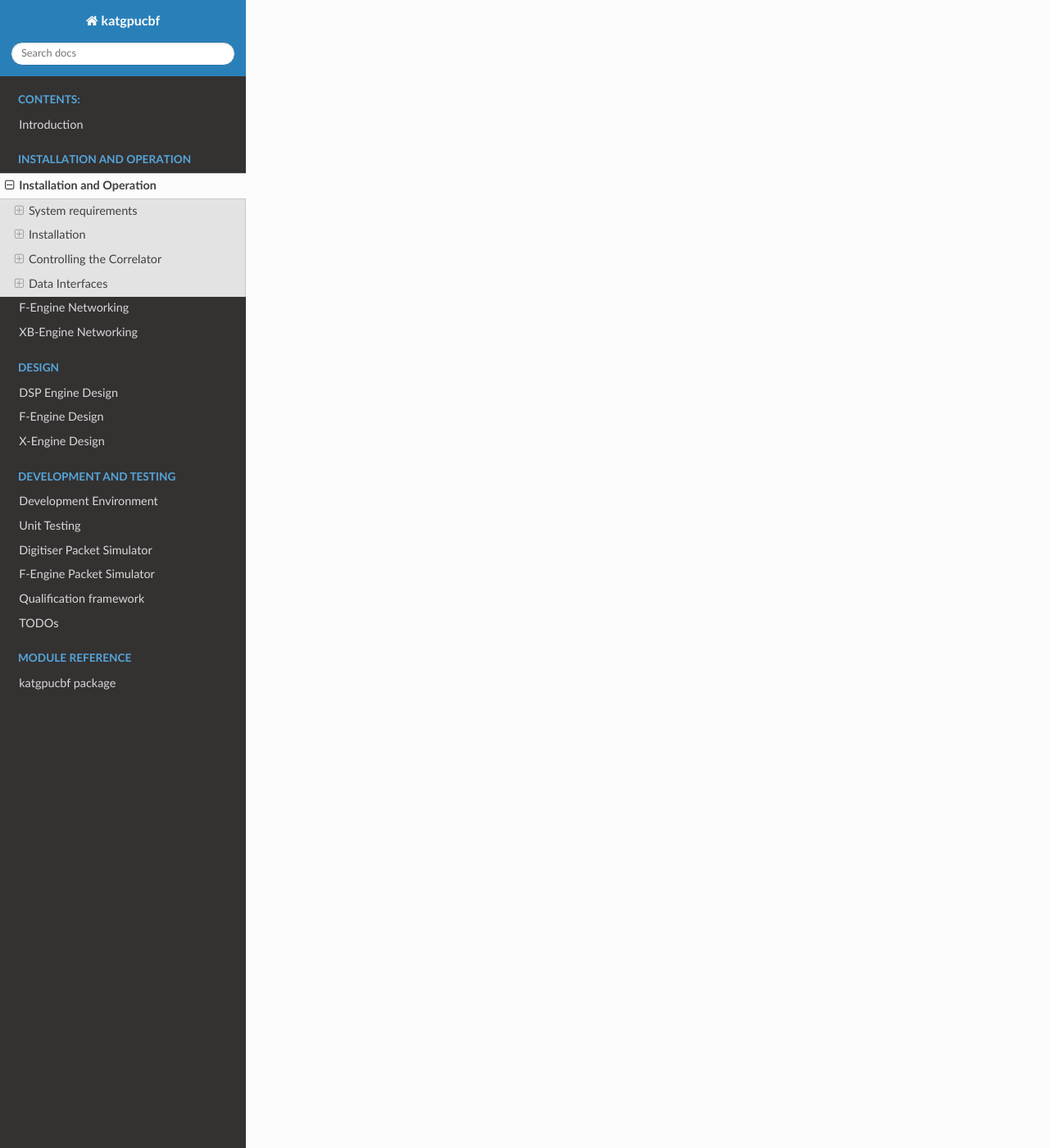
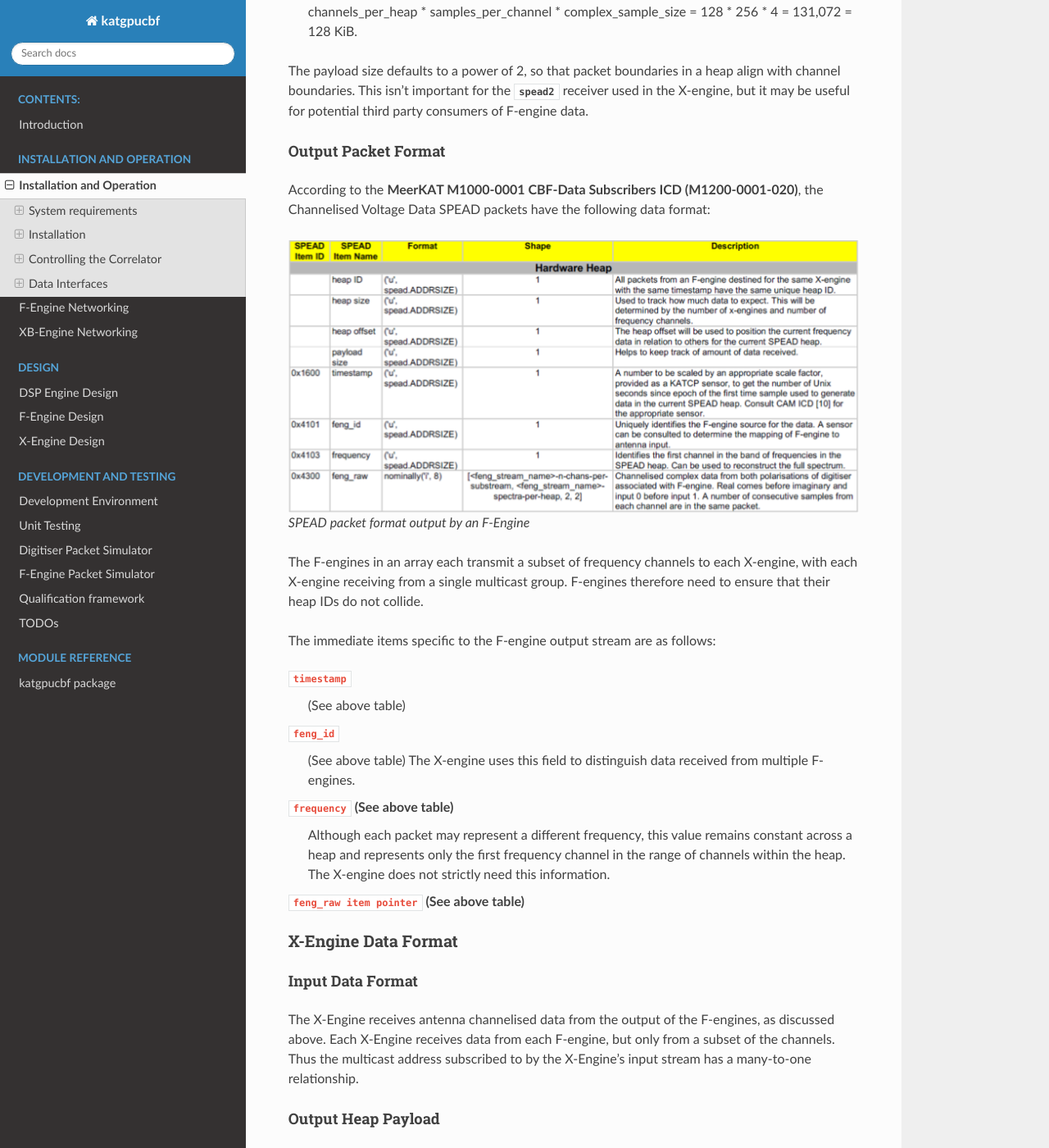
Before and after one commit to ska-sa/katgpucbf, a Sphinx documentation site: the page built from doc/operation.rst, in a window 1280 px wide and 1400 px high, scrolled down 4880 px. Shown: the whole window at 82% size. Built offline with Sphinx 7.4.7 and the Read the Docs theme 2.0.0, drawn with Linux system fonts in a browser that asks for light colours; formulas are drawn with MathJax 3; the version number could not be read and is left out; some of the changed text lies outside the part shown.

Commit message:
WIP merge of networking docs into Operation
Specifically moving xbgpu and fgpu's networking.rst contents into
Operation::Data Interfaces.

Still need to clarify which components are specific to networking/data,
and which belong to the Engine Design docs.

Contributes to: NGC-676.

```diff
--- a/doc/operation.rst
+++ b/doc/operation.rst
@@ -205,3 +205,136 @@ depending on the nature of the stream.
 .. todo::  ``NGC-676``
     Consolidate ``fgpu.networking`` and ``xbgpu.networking`` (i.e. input and
     output packet format sections) here.
+
+F-Engine Data Format
+^^^^^^^^^^^^^^^^^^^^
+
+Input
+""""""
+The F-engine receives dual-polarisation input from a digitiser (raw antenna)
+stream. In MeerKAT and MeerKAT Extension, each polarisation's raw digitiser data
+is distributed over eight contiguous multicast addresses, to facilitate load-
+balancing on the network, but the receiver is flexible enough to accept input
+from more or fewer multicast addresses.
+
+The only immediate item in the digitiser's output heap used by the F-engine is
+the ``timestamp``.
+
+
+Output Heap Payload
+"""""""""""""""""""
+
+In the case of an 8192-channel array with 64 X-engines, each heap contains 8192/64 =
+128 channels. By default, there are 256 time samples per channel. Each sample is
+dual-pol complex 8-bit data for a combined sample width of 32 bits or 4 bytes.
+
+The heap payload size in this example is equal to
+
+    channels_per_heap * samples_per_channel * complex_sample_size = 128 * 256 * 4 = 131,072 = 128 KiB.
+
+The payload size defaults to a power of 2, so that packet boundaries in a heap
+align with channel boundaries. This isn't important for the :mod:`spead2`
+receiver used in the X-engine, but it may be useful for potential third party
+consumers of F-engine data.
+
+Output Packet Format
+"""""""""""""""""""""
+
+According to the **MeerKAT M1000-0001 CBF-Data Subscribers ICD (M1200-0001-020)**,
+the Channelised Voltage Data SPEAD packets have the following data format:
+
+.. figure:: images/feng_spead_heap_format_table.png
+
+  SPEAD packet format output by an F-Engine
+
+The F-engines in an array each transmit a subset of frequency channels to each
+X-engine, with each X-engine receiving from a single multicast group. F-engines
+therefore need to ensure that their heap IDs do not collide.
+
+The immediate items specific to the F-engine output stream are as follows:
+
+``timestamp``
+  (See above table)
+
+
+``feng_id``
+  (See above table)
+  The X-engine uses this field to distinguish data received from multiple
+  F-engines.
+
+``frequency`` (See above table)
+  Although each packet may represent a different frequency, this value remains
+  constant across a heap and represents only the first frequency channel in the
+  range of channels within the heap. The X-engine does not strictly need this
+  information.
+
+``feng_raw item pointer`` (See above table)
+  .. comment just to get this formatted as definition list
+
+
+X-Engine Data Format
+^^^^^^^^^^^^^^^^^^^^^
+
+Input Data Format
+""""""""""""""""""
+The X-Engine receives antenna channelised data from the output of the F-engines,
+as discussed above. Each X-Engine receives data from each F-engine, but only
+from a subset of the channels. Thus the multicast address subscribed to by the
+X-Engine's input stream has a many-to-one relationship.
+
+Output Heap Payload
+"""""""""""""""""""
+
+Each correlation product contains a real and imaginary sample (both 32-bit
+integer) for a combined size of 8 bytes per baseline. The ordering of the
+correlation products is given in the :samp:`{xeng-stream-name}-bls-ordering`
+sensor in the product controller, but can be calculated deterministically:
+:func:`~katgpucbf.xbgpu.correlation.get_baseline_index` indicates the ordering
+of the baselines, and the four individual correlation products are always
+ordered ``aa, ba, ab, bb``, where `a` and `b` can either be vertical or
+horizontal polarisation (``v`` or ``h``), depending on the configuration of the
+instrument.
+
+All the baselines for a single channel are grouped together contiguously in the
+heap, and each X-engine correlates a contiguous subset of the entire spectrum.
+For example, in an 80-antenna, 8192-channel array with 64 X-engines, each X-engine output
+heap contains 8192/64 = 128 channels.
+
+The heap payload size in this example is equal to
+
+  channels_per_heap * correlation_products * complex_sample_size = 128 * 12960 * 8 = 13,271,040 bytes or 12.656 MiB.
+
+
+Output Packet Format
+"""""""""""""""""""""
+
+According to the **MeerKAT M1000-0001 CBF-Data Subscribers ICD (M1200-0001-020)**,
+the Baseline Correlation Products SPEAD packets have the following data format:
+
+.. figure:: images/xeng_spead_heap_format_table.png
+
+  SPEAD packet format output by an X-Engine
+
+In MeerKAT Extension, four correlation products are computed for each baseline,
+namely vv, hv, vh, and hh. Thus, for an 80-antenna correlator, there are
+:math:`\frac{n(n+1)}{2} = 3240` baselines, and 12960 correlation products. The
+parameter ``n-bls`` in the above table refers to the latter figure.
+
+The immediate items specific to the X-engine output stream are as follows:
+
+``frequency`` (See above table)
+  Although each packet represents a different frequency,
+  this value remains constant across a heap and represents
+  only the first frequency channel in the range of
+  channels within the heap.
+
+``timestamp`` (See above table)
+  .. comment just to get this formatted as definition list
+
+``xeng_raw item pointer`` (See above table)
+  .. comment just to get this formatted as definition list
+
+Each X-engine sends data to its own multicast group. A receiver can combine data
+from several multicast groups to consume a wider spectrum, using the
+``frequency`` item to place each heap. To facilitate this, X-engine output heap
+IDs are kept unique across all X-engines in an array.
```
